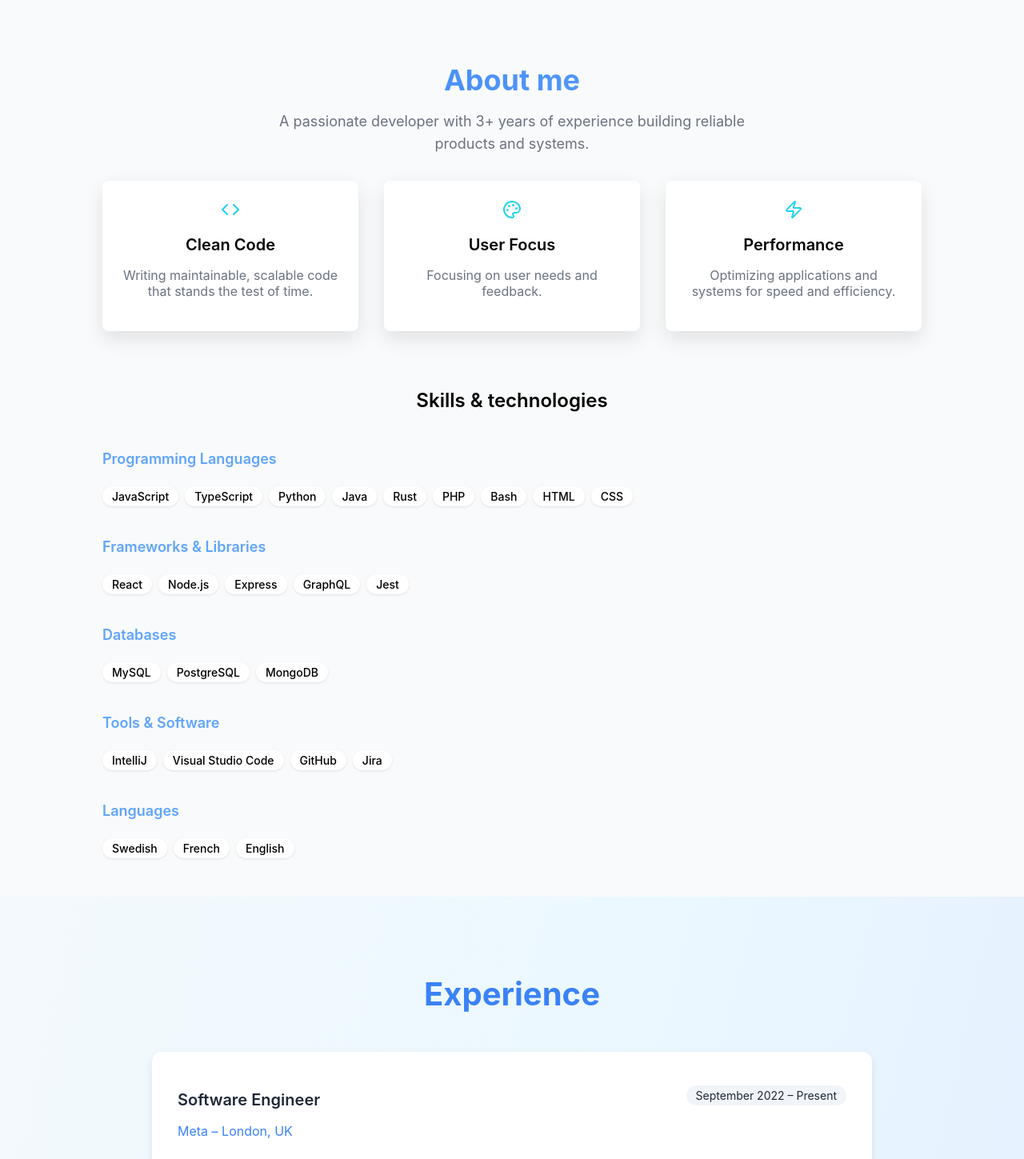
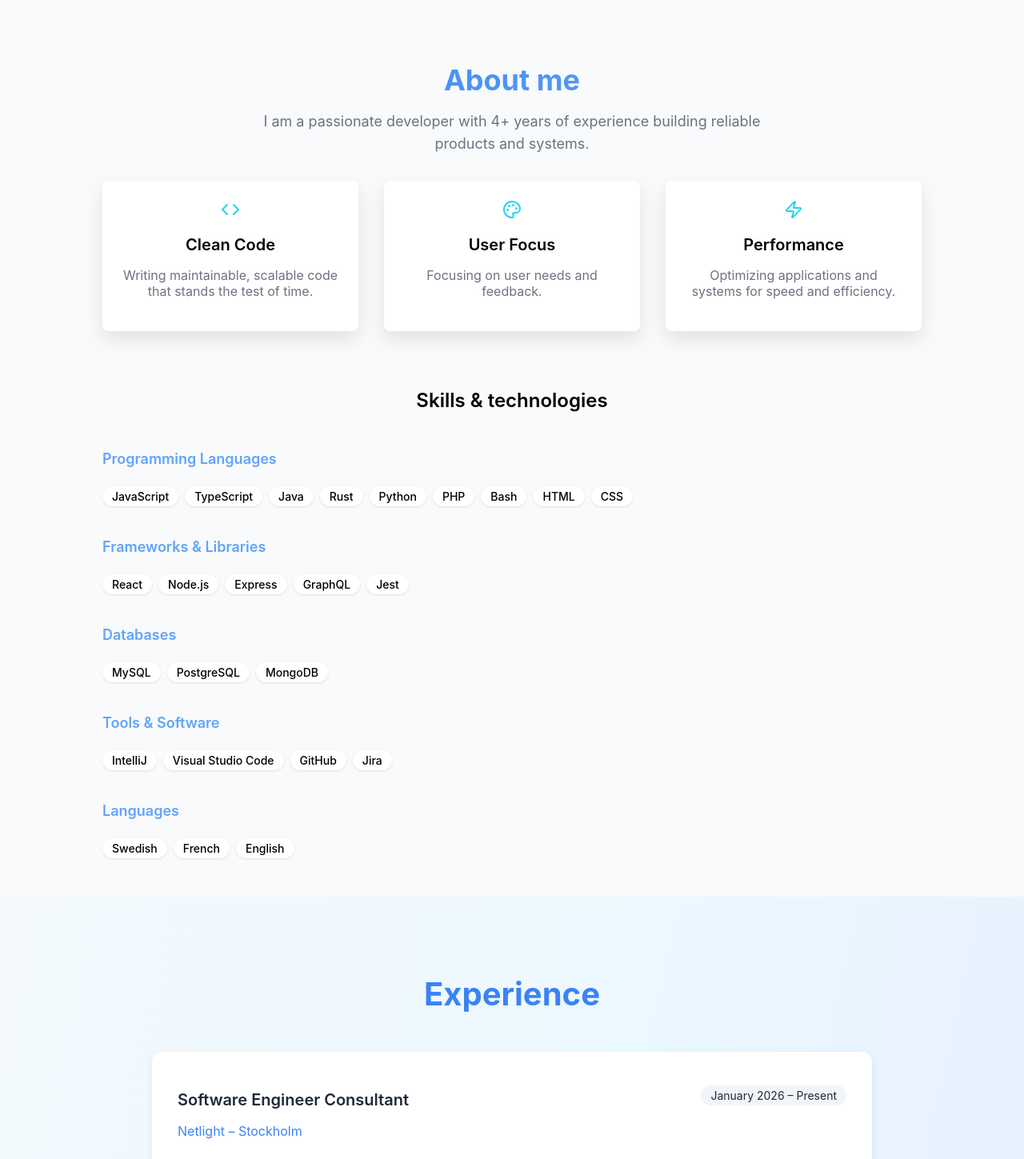
Before and after one commit to evkade/evkade.github.io, a React (Create React App) app in the folder client/: page / in a window 1280 px wide. Shown: the part 800-2249 px from the top of the page at 80% size. Built offline with nearby package versions, Linux system fonts and the light colour scheme.

Commit message:
add newest work experience, update for SEO

```diff
--- a/client/public/index.html
+++ b/client/public/index.html
@@ -28,7 +28,8 @@
       work correctly both with client-side routing and a non-root public URL.
       Learn how to configure a non-root public URL by running `npm run build`.
     -->
-    <title>Eva Despinoy</title>
+    <title>Eva Despinoy – Software Engineer</title>
+    <meta name="description" content="Eva Despinoy is a software engineer. Portfolio, projects, experience, and contact information." />
   </head>
   <body>
     <noscript>You need to enable JavaScript to run this app.</noscript>
--- a/client/src/pages/about/About.tsx
+++ b/client/src/pages/about/About.tsx
@@ -27,9 +27,9 @@ function About() {
     "Programming Languages": [
       "JavaScript",
       "TypeScript",
-      "Python",
       "Java",
       "Rust",
+      "Python",
       "PHP",
       "Bash",
       "HTML",
@@ -53,8 +53,8 @@ function About() {
         <div className="about-header">
           <h2 className="about-title">About me</h2>
           <p className="about-subtitle">
-            A passionate developer with 3+ years of experience building reliable
-            products and systems.
+            I am a passionate developer with 4+ years of experience building
+            reliable products and systems.
           </p>
         </div>
 
--- a/client/src/pages/experience/Experience.tsx
+++ b/client/src/pages/experience/Experience.tsx
@@ -12,9 +12,20 @@ export type ExperienceItem = {
 
 export const experiences: ExperienceItem[] = [
   {
+    title: "Software Engineer Consultant",
+    company: "Netlight – Stockholm",
+    period: "January 2026 – Present",
+    description: (
+      <>
+        <p>I am currently a software engineering consultant at Netlight.</p>
+      </>
+    ),
+    technologies: [],
+  },
+  {
     title: "Software Engineer",
     company: "Meta – London, UK",
-    period: "September 2022 – Present",
+    period: "September 2022 – December 2025",
     description: (
       <>
         <p>
--- a/client/src/pages/projects/Projects.tsx
+++ b/client/src/pages/projects/Projects.tsx
@@ -16,7 +16,7 @@ const projects: ProjectItem[] = [
     description:
       "Created a website for bar ordering in a team of 4 people. Users can use the app to order drinks, and bar staff can see and respond to orders live.",
     image:
-      "https://user-images.githubusercontent.com/38752330/138086211-440679d8-1250-4147-8975-6caea305a2d9.png", // todo
+      "https://user-images.githubusercontent.com/38752330/138086211-440679d8-1250-4147-8975-6caea305a2d9.png",
     technologies: ["TypeScript", "React", "Sass", "Node.js", "MongoDB"],
     demoUrl: null,
     githubUrl: "https://github.com/evkade/metapp",
```
